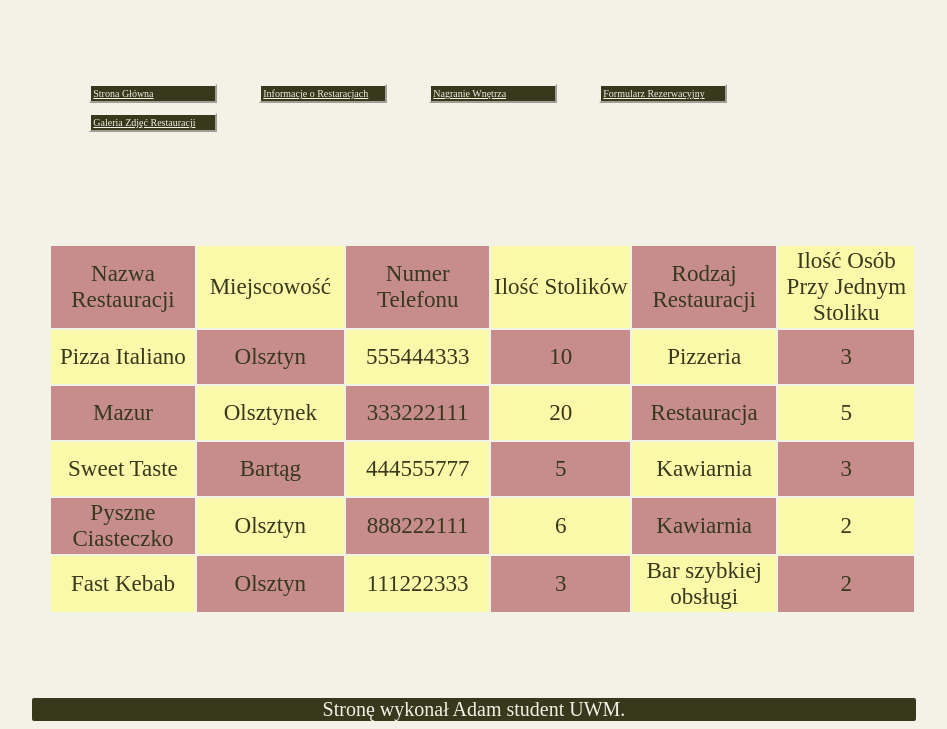
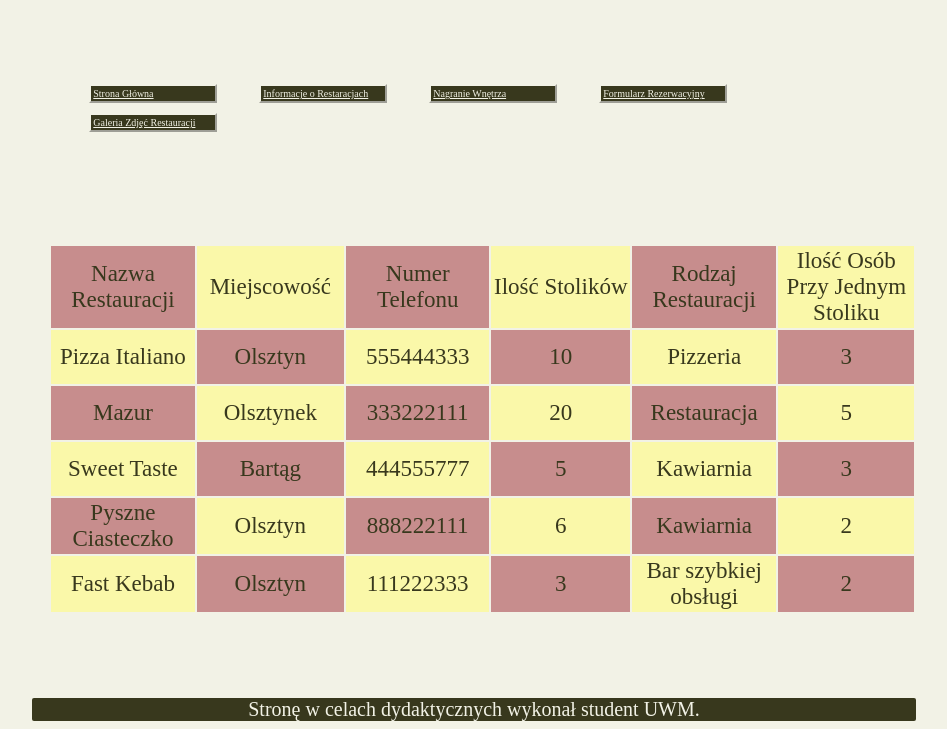
Before and after one commit to RP098/Projekt_1_Pai, a plain HTML site: page tabele.html in a window 1280 px wide. Shown: the part 241-970 px from the top of the page, without its empty margins (166-1113 px from the left). Drawn offline with Linux system fonts and the light colour scheme.

Commit message:
Update tabele.html

```diff
--- a/tabele.html
+++ b/tabele.html
@@ -91,7 +91,7 @@
 </nav>
 
 <footer>
-Stronę wykonał Adam student UWM.
+Stronę w celach dydaktycznych wykonał student UWM.
 
 </footer>
 
```
